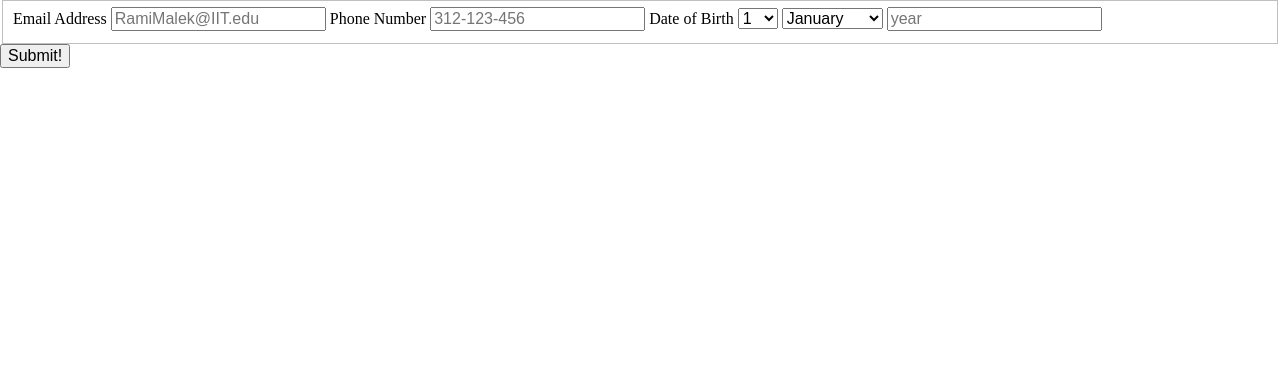
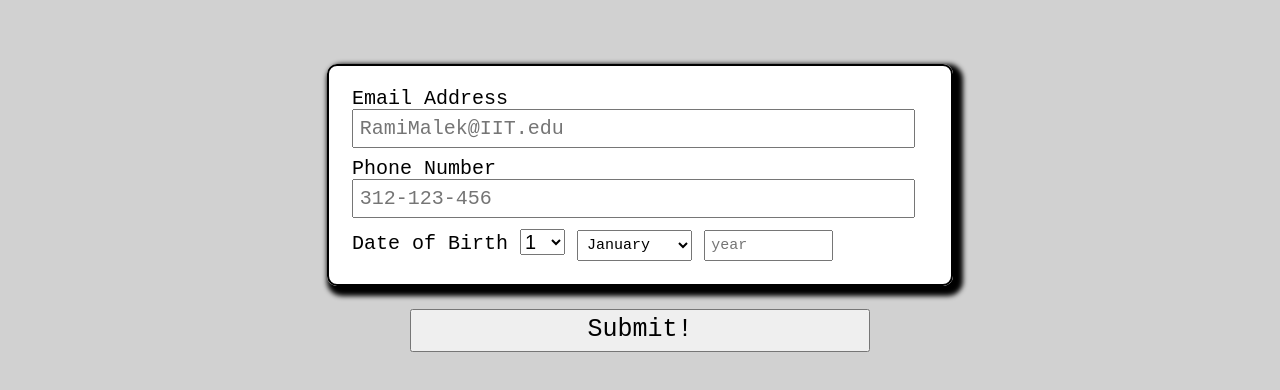
Before and after one commit to Jack-Jarjourah-s-Codespace/Lab-2, a plain HTML site: page index.html in a window 1280 px wide. Drawn offline with Linux system fonts and the light colour scheme.

Commit message:
Initial Styling for desktop viewing.

```diff
--- a/css/screen.css
+++ b/css/screen.css
@@ -0,0 +1,45 @@
+fieldset {
+    border: 2px solid black;
+    padding: 2%;
+    margin-bottom: 2%;
+    width: 50%;
+    margin-left: auto;
+    margin-right: auto;
+    display: block;
+    background-color: white;
+    border-radius: 10px;
+    box-shadow: 5px 5px 5px 5px;
+
+}
+.userinput {
+    font-size: 20px;
+    font-family: 'Courier New', Courier, monospace;
+    padding: 1%;
+    width: 95%;
+    margin-bottom: 2%;
+}
+
+body {
+    font-family: 'Courier New', Courier, monospace;
+    margin: 5%;
+    font-size: 20px;
+    background-color: rgb(209, 209, 209);
+}
+
+.birthdate {
+    font-family: 'Courier New', Courier, monospace;
+    font-size: 15px;
+    padding: 5px;
+    width: 20%;
+}
+
+#button {
+    width: 40%;
+    padding: 5px;
+    font-family: 'Courier New', Courier, monospace;
+    font-size: 25px;
+    margin-top: 2%;
+    margin-left: auto;
+    margin-right: auto;
+    display: block;
+}
--- a/index.html
+++ b/index.html
@@ -15,9 +15,9 @@
 
     <fieldset>
       <label>Email Address</label>
-      <input class="userinput" type="text" name="email_field" placeholder="RamiMalek@IIT.edu">
+      <input class="userinput" type="text" name="text_field" placeholder="RamiMalek@IIT.edu">
       <label>Phone Number</label>
-      <input class="userinput" type="text" name="number_field" placeholder="312-123-456">
+      <input class="userinput" type="text" name="text_field" placeholder="312-123-456">
 
       <label>Date of Birth</label>
 
```
